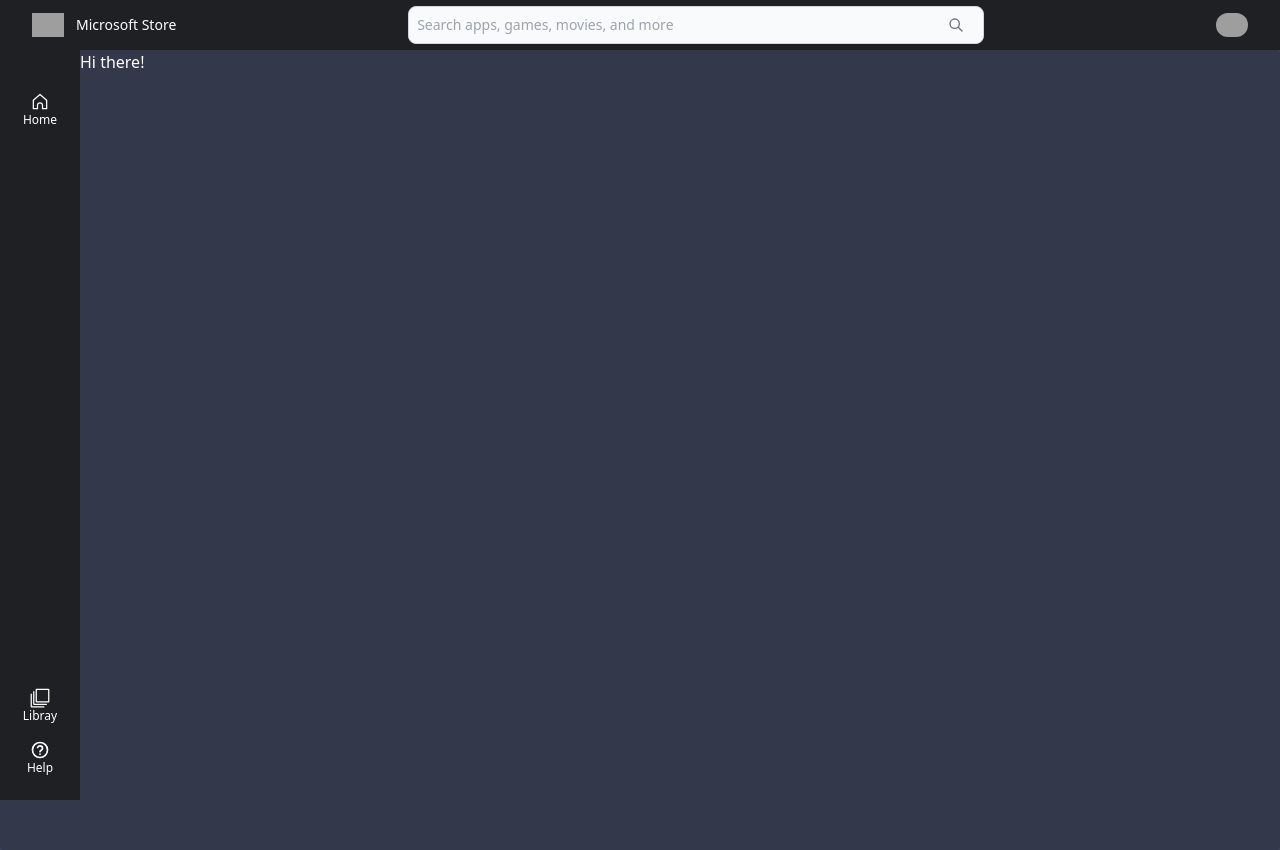
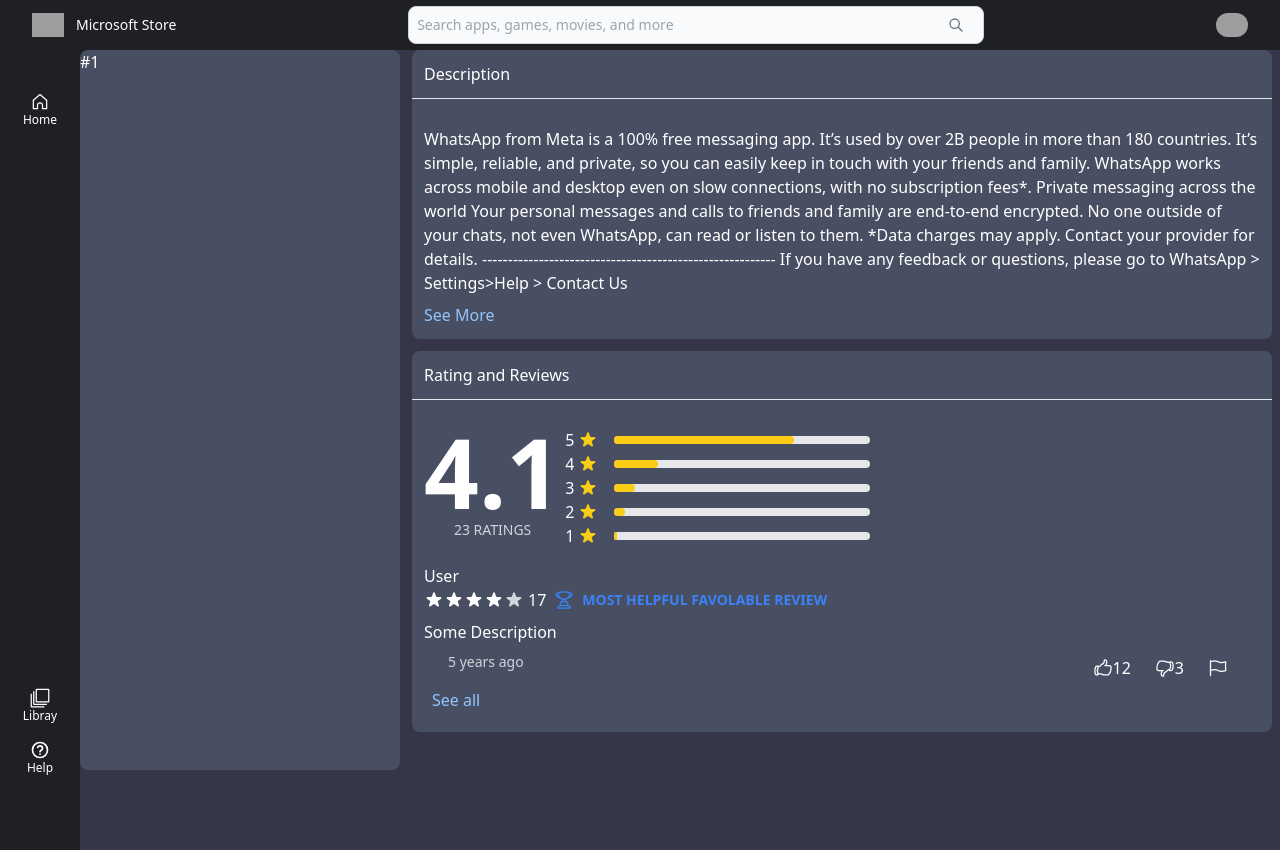
Before and after one commit to MugiranezaJ/ms-store, a React (Create React App) app: page /details in a window 1280 px wide. Built offline with nearby package versions, Linux system fonts and the light colour scheme; grey boxes are pictures that could not be loaded.

Commit message:
feat: add description and ratingsReview cards on details page

```diff
--- a/package.json
+++ b/package.json
@@ -3,6 +3,7 @@
   "version": "0.1.0",
   "private": true,
   "dependencies": {
+    "@heroicons/react": "^2.0.16",
     "@tailwindcss/line-clamp": "^0.4.2",
     "@testing-library/jest-dom": "^5.16.5",
     "@testing-library/react": "^13.4.0",
@@ -13,6 +14,7 @@
     "react-easy-swipe": "^0.0.22",
     "react-router-dom": "^6.8.1",
     "react-scripts": "5.0.1",
+    "tailwind-scrollbar": "^2.1.0",
     "web-vitals": "^2.1.4"
   },
   "scripts": {
--- a/src/App.js
+++ b/src/App.js
@@ -17,14 +17,14 @@
 
   return (
     <BrowserRouter history={history}>
-      <div className="flex-1 bg-[#3d4458] text-white">
+      <div className="flex-1 bg-[#1e2024] text-white">
         <TopNav
           showUserMenu={showUserMenu}
           toggleOpenUserMenu={toggleOpenUserMenu}
         />
-        <div className="flex relative min-h-screen mx-auto">
+        <div className="flex relative min-h-screen w-full mx-auto">
           <SideBar />
-          <div className="pl-20 bg-[#232736] bg-opacity-40 rounded w-full pb-4">
+          <div className="fixed top-[50px] w-[calc(100%-80px)] overflow-y-scroll h-full scrollbar-thin scrollbar-thumb-slate-900 scrollbar-thumb-rounded-full ml-20 pb-20 bg-[#353749] rounded-tl-lg box-border">
             <AppRoutes />
           </div>
         </div>
--- /dev/null
+++ b/src/components/HR.js
@@ -0,0 +1,6 @@
+import React from "react";
+const HR = () => {
+  return <hr className="mb-4 h-px bg-gray-200 border-0 dark:bg-slate-700" />;
+};
+
+export default HR;
--- a/src/components/HolizontalCard.js
+++ b/src/components/HolizontalCard.js
@@ -1,8 +1,11 @@
 import StarRating from "./StarRating";
 
-const HolizontalCard = () => {
+const HolizontalCard = ({ navigate }) => {
   return (
-    <div className="flex bg-[#454b61] hover:bg-[#464c5f] p-2 rounded-xl hover:shadow-lg">
+    <div
+      className="flex bg-[#454b61] hover:bg-[#464c5f] p-2 rounded-xl cursor-pointer hover:shadow-lg"
+      onClick={() => navigate("details")}
+    >
       <div className="flex justify-center items-center p-2">
         <div className=" w-16 h-16 bg-slate-500 rounded"></div>
       </div>
@@ -10,7 +13,7 @@
         <span className="line-clamp-1">WhatsApp igujj j</span>
         <span className=" line-clamp-1">Social</span>
         {/* <span>Rating: 4</span> */}
-        <StarRating/>
+        <StarRating />
       </div>
       <div className="text-right">
         <span className="bottom-2 w-fit px-2 mb-4 rounded-md shadow-sm shadow-gray-800">
--- /dev/null
+++ b/src/components/RatingCard.js
@@ -0,0 +1,26 @@
+import RatingProgressBar from "./RatingProgressBar";
+
+const RatingCard = () => {
+  return (
+    <div>
+      {/* Progress */}
+      <div className="flex ">
+        <div className="flex flex-col justify-center items-center w-fit">
+          <span className="text-8xl font-bold -mt-3">4.1</span>
+          <span className="text-sm font-medium text-gray-300 uppercase">
+            23 Ratings
+          </span>
+        </div>
+        <div className="flex-1">
+          <RatingProgressBar percentage={70} rateIndex={5} />
+          <RatingProgressBar percentage={17} rateIndex={4} />
+          <RatingProgressBar percentage={8} rateIndex={3} />
+          <RatingProgressBar percentage={4} rateIndex={2} />
+          <RatingProgressBar percentage={1} rateIndex={1} />
+        </div>
+      </div>
+    </div>
+  );
+};
+
+export default RatingCard;
--- /dev/null
+++ b/src/components/RatingProgressBar.js
@@ -0,0 +1,19 @@
+import React from "react";
+import StarIcon from "./StarIcon";
+
+const RatingProgressBar = ({ percentage, rateIndex }) => {
+  return (
+    <div class="flex items-center max-w-lg">
+      <span className="mx-1">{rateIndex}</span>
+      <StarIcon />
+      <div class="w-2/4 h-2 mx-4 bg-gray-200 rounded dark:bg-gray-700">
+        <div
+          class="h-2 bg-yellow-400 rounded"
+          style={{ width: percentage + "%" }}
+        ></div>
+      </div>
+    </div>
+  );
+};
+
+export default RatingProgressBar;
--- /dev/null
+++ b/src/components/StarIcon.js
@@ -0,0 +1,20 @@
+import React from "react";
+
+const StarIcon = () => {
+  return (
+    <React.Fragment>
+      <svg
+        aria-hidden="true"
+        class="w-5 h-5 text-yellow-400"
+        fill="currentColor"
+        viewBox="0 0 20 20"
+        xmlns="http://www.w3.org/2000/svg"
+      >
+        <title>First star</title>
+        <path d="M9.049 2.927c.3-.921 1.603-.921 1.902 0l1.07 3.292a1 1 0 00.95.69h3.462c.969 0 1.371 1.24.588 1.81l-2.8 2.034a1 1 0 00-.364 1.118l1.07 3.292c.3.921-.755 1.688-1.54 1.118l-2.8-2.034a1 1 0 00-1.175 0l-2.8 2.034c-.784.57-1.838-.197-1.539-1.118l1.07-3.292a1 1 0 00-.364-1.118L2.98 8.72c-.783-.57-.38-1.81.588-1.81h3.461a1 1 0 00.951-.69l1.07-3.292z"></path>
+      </svg>
+    </React.Fragment>
+  );
+};
+
+export default StarIcon;
--- a/src/index.css
+++ b/src/index.css
@@ -1,6 +1,17 @@
 @tailwind base;
 @tailwind components;
 @tailwind utilities;
+
+/* Hide scrollbar for Chrome, Safari and Opera */
+html::-webkit-scrollbar {
+  display: none;
+}
+
+/* Hide scrollbar for IE, Edge and Firefox */
+html {
+  -ms-overflow-style: none;  /* IE and Edge */
+  scrollbar-width: none;  /* Firefox */
+}
 
 /* body {
   margin: 0;
--- a/src/pages/Details.js
+++ b/src/pages/Details.js
@@ -1,9 +1,87 @@
 import React from "react";
+import HR from "../components/HR";
+import RatingCard from "../components/RatingCard";
+import StarRating from "../components/StarRating";
+import {
+  HandThumbUpIcon,
+  HandThumbDownIcon,
+  FlagIcon,
+  TrophyIcon
+} from "@heroicons/react/24/outline";
 
 const Details = () => {
   return (
-    <div>
-      Hi there!
+    <div className="flex justify-between h-full pr-2 space-x-3">
+      <div className="w-80 h-full  rounded-lg bg-slate-500 bg-opacity-40">
+        #1
+      </div>
+      <div className="flex-1 space-y-3">
+        {/* Description */}
+        <div className="relative min-h-fit pb-8 rounded-lg bg-slate-500 bg-opacity-40">
+          <p className="p-3">Description</p>
+          <HR />
+          <div className="p-3">
+            WhatsApp from Meta is a 100% free messaging app. It’s used by over
+            2B people in more than 180 countries. It’s simple, reliable, and
+            private, so you can easily keep in touch with your friends and
+            family. WhatsApp works across mobile and desktop even on slow
+            connections, with no subscription fees*. Private messaging across
+            the world Your personal messages and calls to friends and family are
+            end-to-end encrypted. No one outside of your chats, not even
+            WhatsApp, can read or listen to them. *Data charges may apply.
+            Contact your provider for details.
+            --------------------------------------------------------- If you
+            have any feedback or questions, please go to WhatsApp {">"} Settings
+            {">"}
+            Help {">"} Contact Us
+          </div>
+          <button className="absolute bottom-3 left-3 text-blue-300 rounded-sm">
+            See More
+          </button>
+        </div>
+
+        {/* Ratings and Reviews */}
+        <div className="relative min-h-fit pb-8 rounded-lg bg-slate-500 bg-opacity-40">
+          <p className="p-3">Rating and Reviews</p>
+          <HR />
+          <div className="p-3 pb-5 space-y-4">
+            <RatingCard />
+            <div>
+              <span>User</span>
+              <div className="flex items-center space-x-2">
+                <StarRating />
+                <div className="flex space-x-2">
+                  <TrophyIcon className="h-5 w-5 text-blue-500"/>
+                  <span className="uppercase text-sm font-semibold text-blue-500">
+                  Most helpful favolable review
+                </span>
+                </div>
+
+              </div>
+              <p className="mt-2">Some Description</p>
+              <div className="flex items-center justify-between mx-6 space-y-3">
+                <span className="text-sm text-gray-300">5 years ago</span>
+                <div className="flex space-x-2">
+                  <button className="flex items-center rounded-sm bg-opacity-40 hover:bg-slate-400 px-2">
+                    <HandThumbUpIcon class="h-5 w-5" />
+                    <span>12</span>
+                  </button>
+                  <button className="flex items-center rounded-sm bg-opacity-40 hover:bg-slate-400 px-2">
+                    <HandThumbDownIcon className="h-5 w-5" />
+                    <span>3</span>
+                  </button>
+                  <button className="flex items-center rounded-sm bg-opacity-40 hover:bg-slate-400 px-2">
+                    <FlagIcon className="h-5 w-5" />
+                  </button>
+                </div>
+              </div>
+            </div>
+            <button className="absolute bottom-5 left-3 text-blue-300 rounded-sm hover:bg-slate-400 px-2">
+              See all
+            </button>
+          </div>
+        </div>
+      </div>
     </div>
   );
 };
--- a/src/pages/Home.js
+++ b/src/pages/Home.js
@@ -1,9 +1,11 @@
 import React from "react";
+import { useNavigate } from "react-router-dom";
 import HolizontalCard from "../components/HolizontalCard";
 import ImageCarousel from "../components/ImageCarousel";
 import VerticalCard from "../components/VerticalCard";
 
 const Home = () => {
+  const navigate = useNavigate();
   return (
     <div>
       {/* Image Carousel */}
@@ -20,14 +22,14 @@
             </a>
           </div>
           <div className="grid md:grid-cols-2 lg:grid-cols-3 xl:grid-cols-4 gap-x-4 gap-y-4">
-            <HolizontalCard />
-            <HolizontalCard />
-            <HolizontalCard />
-            <HolizontalCard />
-            <HolizontalCard />
-            <HolizontalCard />
-            <HolizontalCard />
-            <HolizontalCard />
+            <HolizontalCard navigate = {navigate}/>
+            <HolizontalCard navigate = {navigate}/>
+            <HolizontalCard navigate = {navigate}/>
+            <HolizontalCard navigate = {navigate}/>
+            <HolizontalCard navigate = {navigate}/>
+            <HolizontalCard navigate = {navigate}/>
+            <HolizontalCard navigate = {navigate}/>
+            <HolizontalCard navigate = {navigate}/>
           </div>
         </div>
 
--- a/tailwind.config.js
+++ b/tailwind.config.js
@@ -4,5 +4,8 @@
   theme: {
     extend: {},
   },
-  plugins: [require("@tailwindcss/line-clamp")],
+  plugins: [require("tailwind-scrollbar"), require("@tailwindcss/line-clamp")],
+  variants: {
+    scrollbar: ["rounded"],
+  },
 };
```
Also changed, not shown: 1 other file (tests, documents, lock files or other folders).
